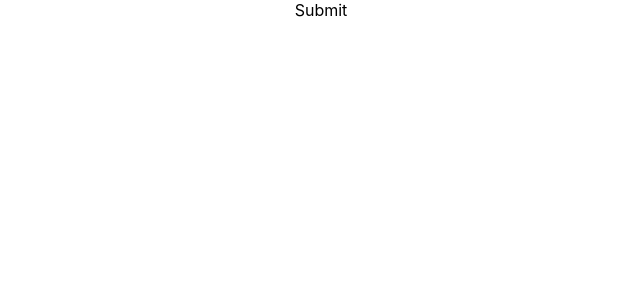
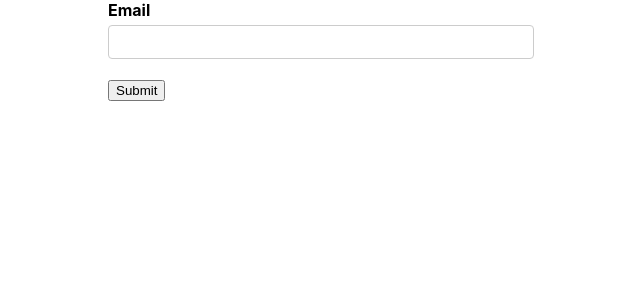
Before and after one commit to react-js-sandbox/formik, a React (Create React App) app in the folder formik-controls/: page / in a window 1280 px wide. Shown: the top 300 px of the page, without its empty margins (319-959 px from the left). Built offline with nearby package versions, Linux system fonts and the light colour scheme.

Commit message:
reusable formik input

```diff
--- a/formik-controls/src/components/FormikContainer.js
+++ b/formik-controls/src/components/FormikContainer.js
@@ -1,17 +1,23 @@
 import React from 'react';
 import {Formik, Form} from "formik";
 import * as Yup from 'yup';
+import FormikControl from "./FormikControl";
 
 const FormikContainer = () => {
-    const initialValues = {};
-    const validationSchema = Yup.object({});
+    const initialValues = {
+        email: ''
+    };
+    const validationSchema = Yup.object({
+        email: Yup.string().required('Required')
+    });
     const onSubmit = values => console.log('Form data', values);
 
     return (
-        <Formik initialValues={initialValues} onSubmit={onSubmit}>
+        <Formik initialValues={initialValues} onSubmit={onSubmit} validationSchema={validationSchema}>
             {
                 formik => <Form>
-                    <submit type='submit'>Submit</submit>
+                    <FormikControl control='input' type='email' label='Email' name='email'/>
+                    <button type='submit'>Submit</button>
                 </Form>
             }
         </Formik>
--- /dev/null
+++ b/formik-controls/src/components/FormikControl.js
@@ -0,0 +1,25 @@
+import React from 'react';
+import Input from "./Input";
+
+const FormikControl = (props) => {
+    const {control, ...rest} = props;
+    switch (control) {
+        case 'input':
+            return <Input {...rest}/>
+        case 'textarea':
+        case 'select':
+        case 'radio':
+        case 'checkbox':
+        case 'date':
+        default: return null;
+
+
+    }
+    return (
+        <div>
+
+        </div>
+    );
+};
+
+export default FormikControl;
--- /dev/null
+++ b/formik-controls/src/components/Input.js
@@ -0,0 +1,16 @@
+import React from 'react';
+import {Field, ErrorMessage} from 'formik';
+import TextError from "./TextError";
+
+const Input = (props) => {
+    const {label, name, ...rest} = props;
+    return (
+        <div className='form-control'>
+            <label htmlFor={name}>{label}</label>
+            <Field id={name} name={name} {...rest}/>
+            <ErrorMessage name={name} component={TextError}/>
+        </div>
+    );
+};
+
+export default Input;
--- /dev/null
+++ b/formik-controls/src/components/TextError.js
@@ -0,0 +1,11 @@
+import React from 'react';
+
+const TextError = ({children}) => {
+    return (
+        <div className='error'>
+            {children}
+        </div>
+    );
+};
+
+export default TextError;
```
